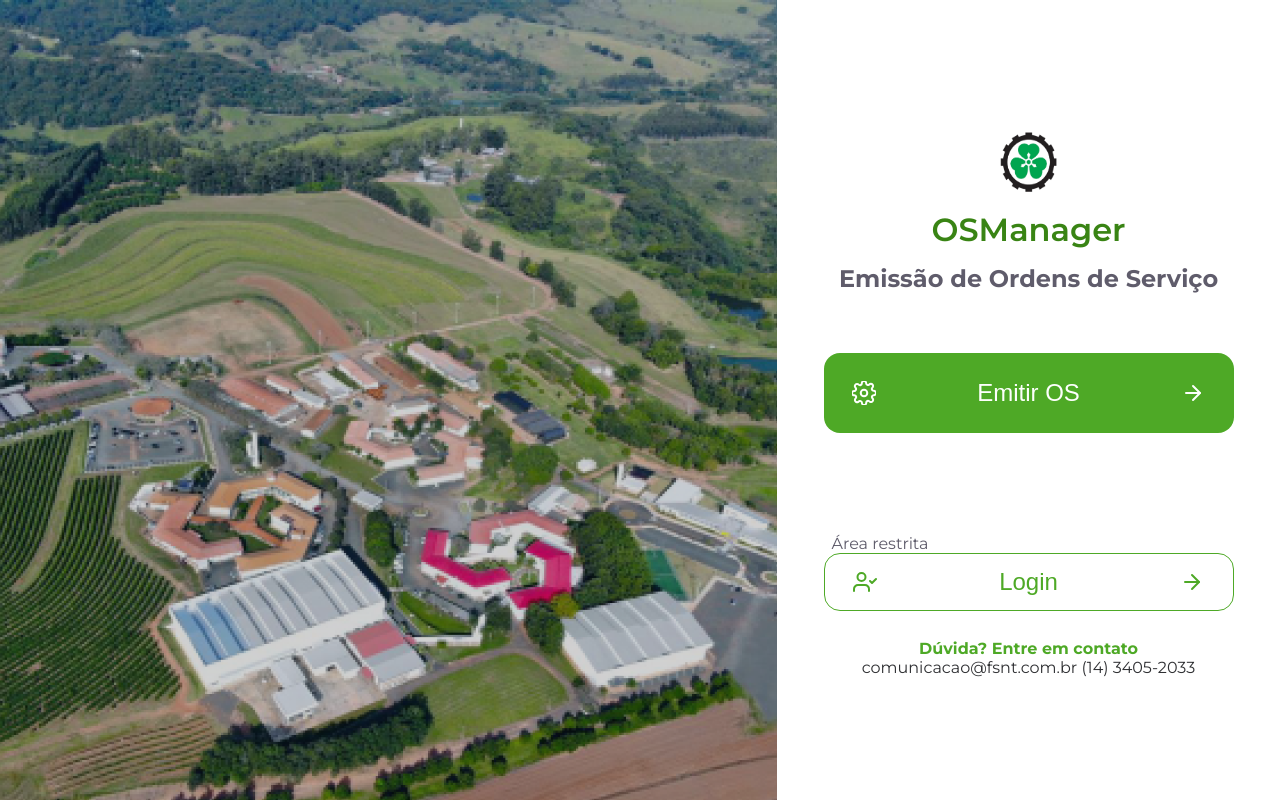
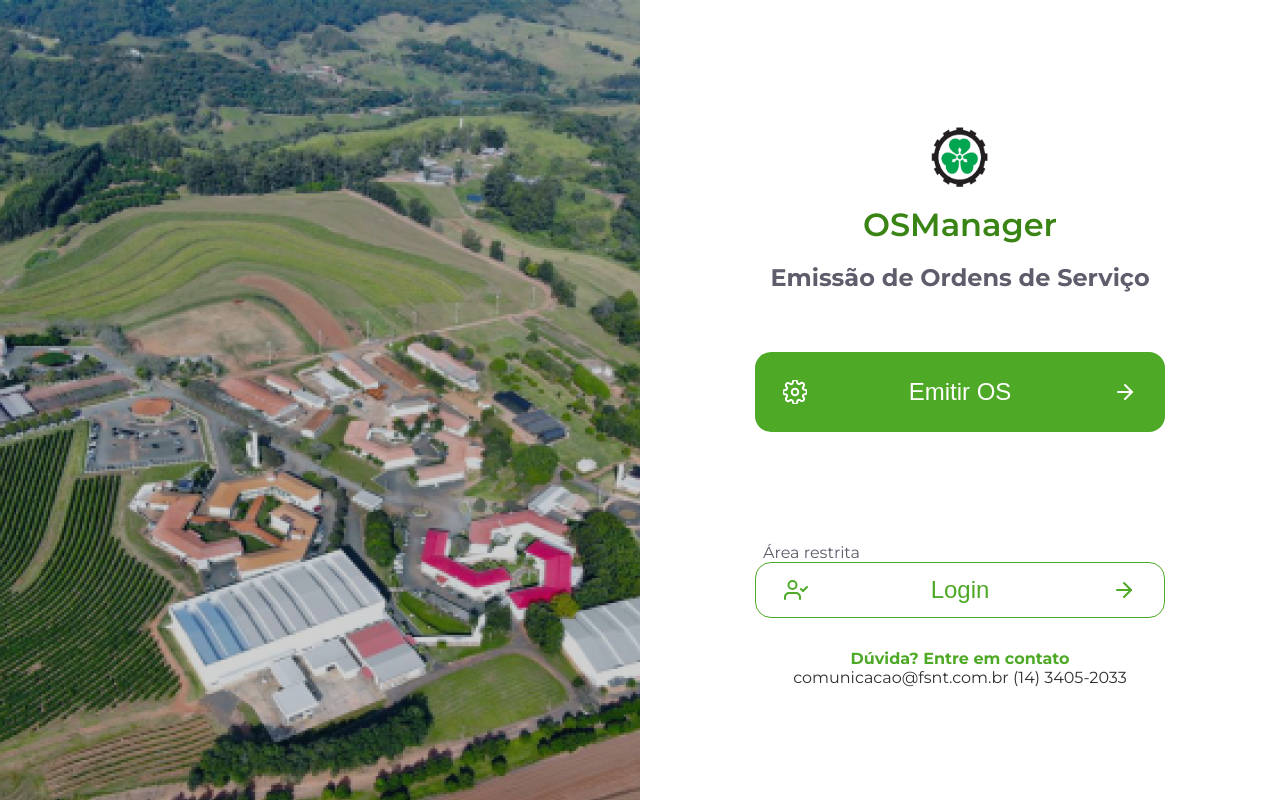
Before and after one commit to ordemdeservico/front, an Angular app: page / in a window 1280 px wide. Built offline with nearby package versions, Linux system fonts and the light colour scheme.

Commit message:
fix home responsivity

```diff
--- a/src/app/pages/home/home.component.html
+++ b/src/app/pages/home/home.component.html
@@ -1,7 +1,7 @@
 <div class="container">
     <div class="imgFund">
         <img src="../../../assets/ImgFundacao.png" alt="Imagem da Fundação">
-    </div>
+      </div>
     <div class="content">
         <img class="iconFund" src="../../../assets/IconeFundacao.png" alt="Ícone da Fundação">
         <h1>OSManager</h1>
--- a/src/app/pages/home/home.component.scss
+++ b/src/app/pages/home/home.component.scss
@@ -1,18 +1,19 @@
 
 
 .container {
-    height: 100vh;
     display: flex;
-    align-items: center;
-    overflow-y: hidden;
+    min-height: 100vh;
 
     .imgFund {
-        width: 100%;
-        height: 100%;
+        flex: 1;
+        max-height: 100vh;
+        overflow: hidden;
+        text-align: center;
     }
 }
 
 .content {
+    flex: 1;
     width: 100%;
     display: flex;
     justify-content: center;
@@ -53,7 +54,7 @@
         display: flex;
         justify-content: space-between;
         align-items: center;
-        padding: 28px;
+        padding: 0 28px;
         margin: 60px auto;
     }
 
@@ -87,8 +88,8 @@
         display: flex;
         justify-content: space-between;
         align-items: center;
-        padding: 28px;
-        // margin: 60px auto;
+        padding: 0 28px;
+
     }
 
     .btn-login:hover {
@@ -120,4 +121,4 @@
     .imgFund {
         display: none;
     }
-    }
+}
```
